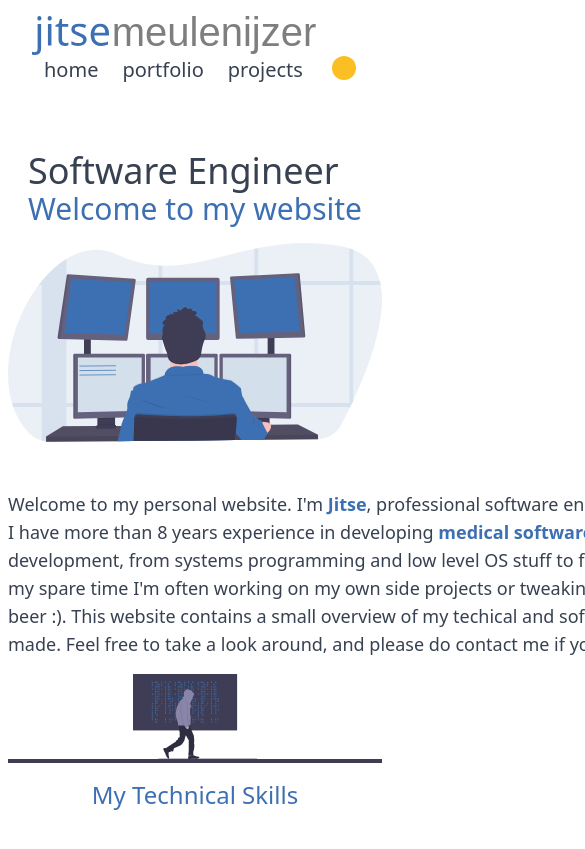
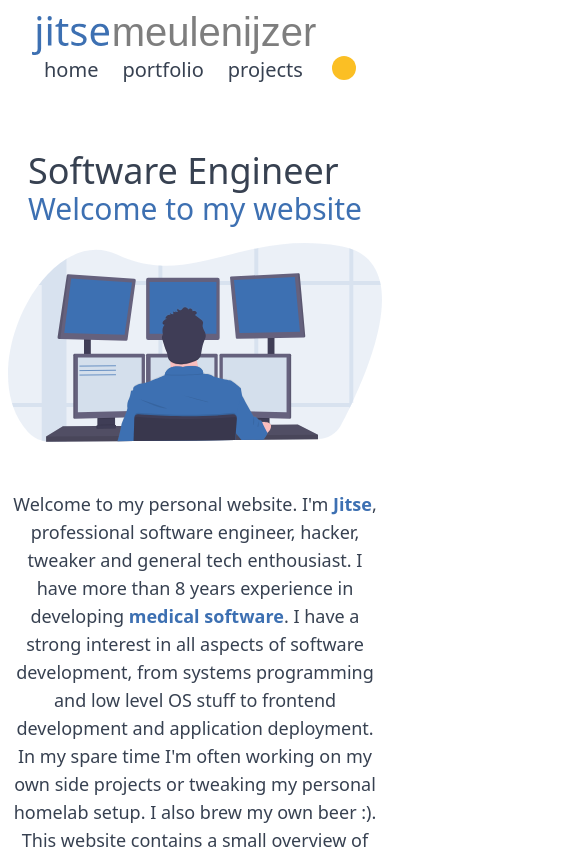
Before and after one commit to jitsem/portfolio-web2, a SvelteKit app: page / in a window 390 px wide. Shown: the top 849 px of the page, 585 px wide, since content can reach past the window. Built offline with nearby package versions, Linux system fonts and the light colour scheme.

Commit message:
fix mobile layout

```diff
--- a/src/routes/+page.svelte
+++ b/src/routes/+page.svelte
@@ -15,7 +15,7 @@
 		<img class="min-w-0" src={programming1} alt="Man programming" />
 	</div>
 	<div class="flex flex-col justify-center items-center text-center">
-		<p class="text-lg mx-auto md:text-center text-left w-[100ch] p-15">
+		<p class="text-lg mx-auto text-center text-left lg:w-[100ch] p-15">
 			Welcome to my personal website. I'm <b class="text-blue-700 dark:text-blue-600 ">Jitse</b>,	professional software engineer, hacker, tweaker and general tech enthousiast. I have more than 8 years experience in developing <b class="text-blue-700 dark:text-blue-600 ">medical software</b>. I have a strong interest in all aspects of software development, from systems programming and low level OS stuff to frontend development and application deployment. In my spare time I'm often working on my own side projects or tweaking my personal homelab setup. I also brew my own beer :).
 		    This website contains a small overview of my techical and soft skills as well as a showcase of the various projects I made. Feel free to take a look around, and please do contact me if you see anything you like!
 		</p>
@@ -124,9 +124,9 @@
 	<hr class="border-2 border-double border-blue-900  dark:border-blue-700" />
 
 	<div>
-		<h4 class="text-blue-700 dark:text-blue-600  text-center py-2 mt-2 text-2xl">Contact Me</h4>
+		<h4 class="text-blue-700 dark:text-blue-600 text-center py-2 mt-2 text-2xl">Contact Me</h4>
 		<div class="flex flex-col justify-around items-center">
-			<p class="text-lg md:text-center text-left py-15 w-[100ch]">
+			<p class="text-lg text-center text-left py-15 lg:w-[100ch]">
 				<b class="text-blue-700 dark:text-blue-600 ">Thank you</b> for taking the time to visit my website.
 				If you would like to know anything else about me, like my least-liked programming language or my favorite trappist,	feel free to reach out using the details below.
 				Also, don't forget to check out my projects linked at the top. Enjoy the rest of your day! :)
```
